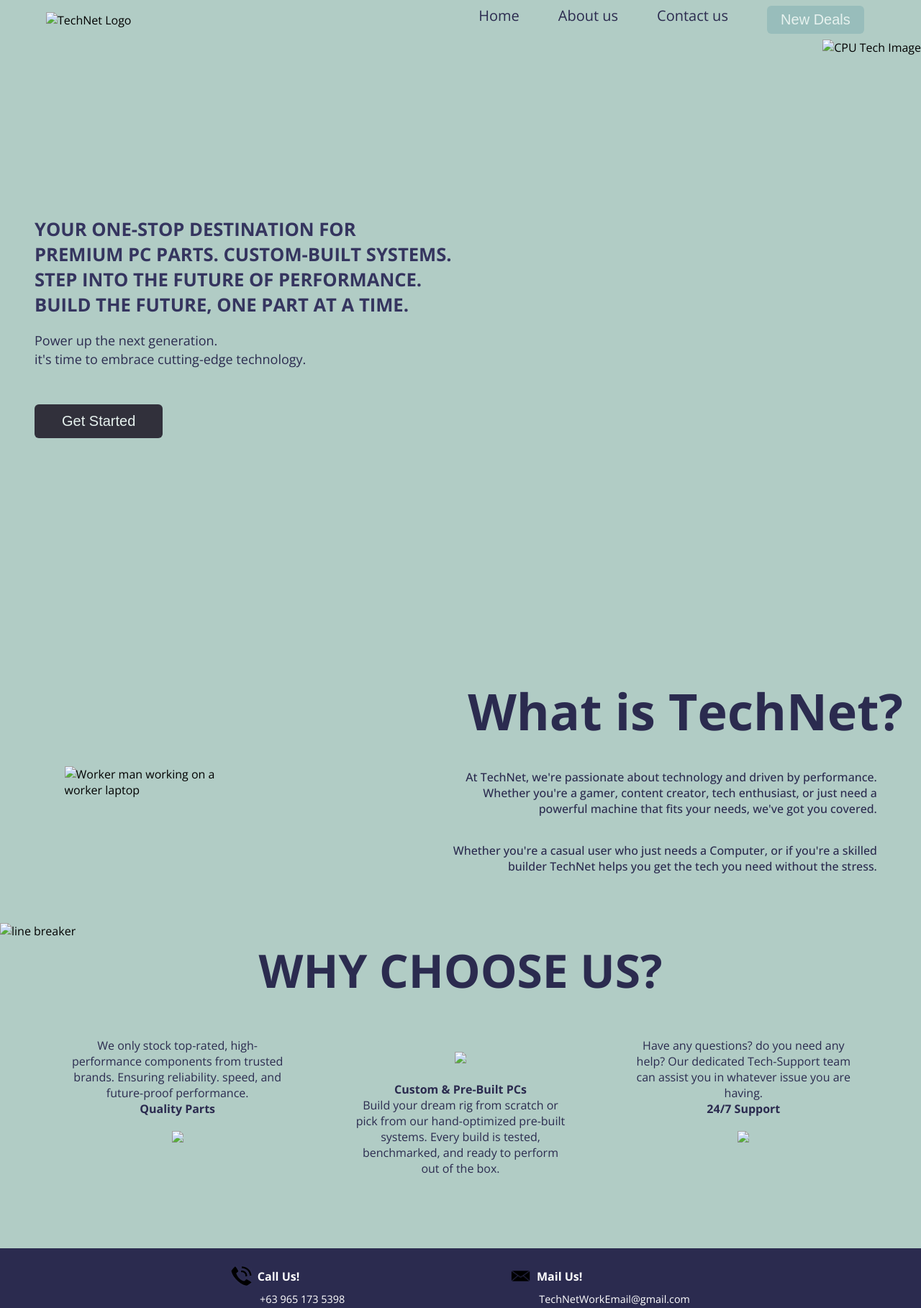
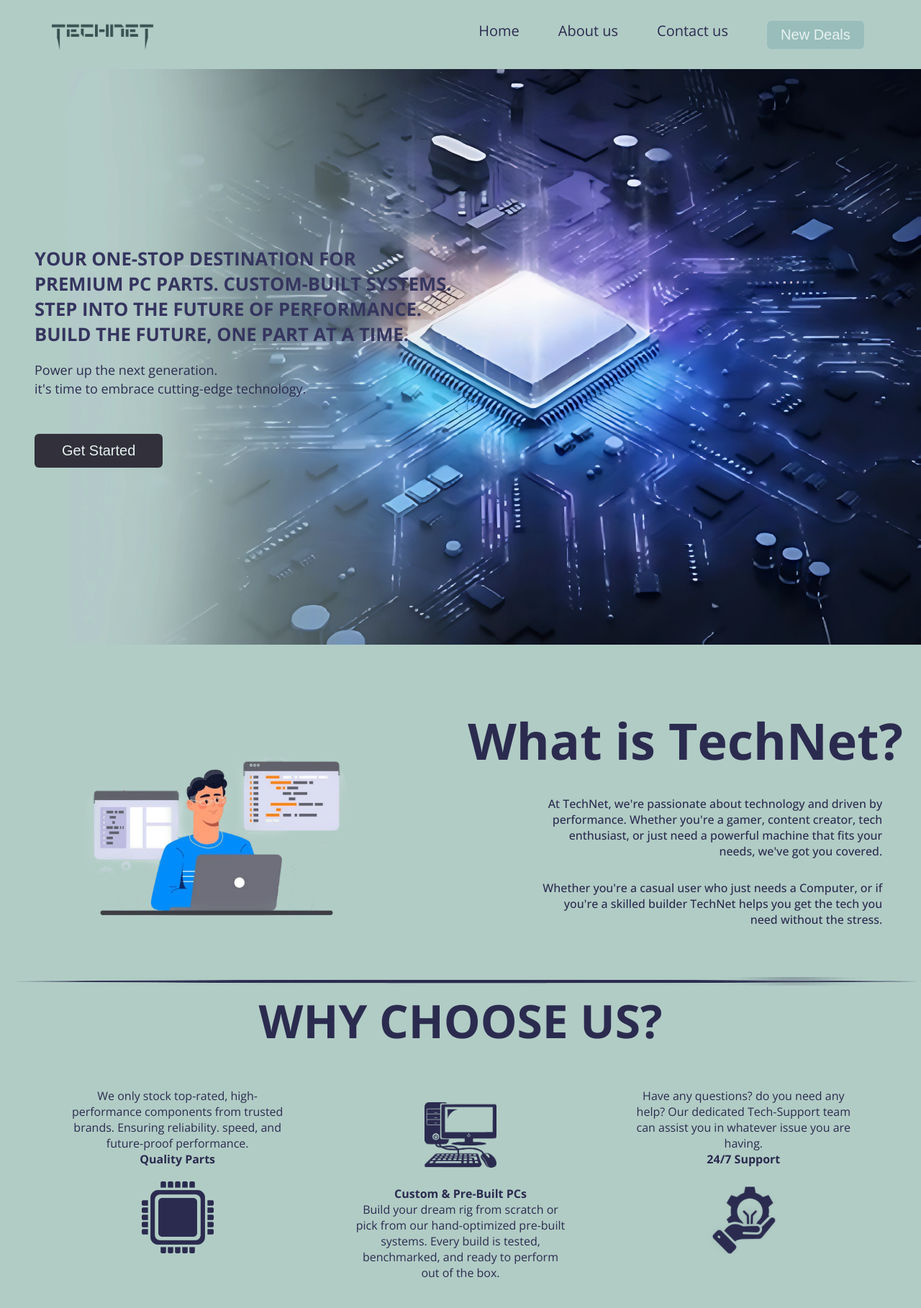
Before and after one commit to Bariso-Jian/TechNet, a plain HTML site: page index.html in a window 1280 px wide. Shown: the top 1818 px of the page at 72% size. Drawn offline with nearby package versions, Linux system fonts and the light colour scheme; a web font is replaced by a local one.

Commit message:
Update index.html

```diff
--- a/index.html
+++ b/index.html
@@ -19,12 +19,12 @@
 
 <body id="body1">
     <header>
-        <img class="logo" src="TechNet Logo.png" alt="TechNet Logo">
+        <img class="logo" src="TechNet-Logo.png" alt="TechNet Logo">
         <nav>
             <ul class="nav-links">
                 <li><a href="index.html">Home</a></li>
                 <li><a href="#aboutUs">About us</a></li>
-                <li><a href="Contact Us.html">Contact us</a></li>
+                <li><a href="Contact-Us.html">Contact us</a></li>
                 <li><a href="Shopping-page.html"><button>New Deals</button></a></li>
             </ul>
         </nav>
@@ -44,14 +44,14 @@
         </div>
 
         <div class="introImg">
-            <img src="extremely enhanced cpu background.webp" alt="CPU Tech Image">
-            <img src="Backup CPU background.webp" alt="Alternative CPU Tech Image" class="backupIMG">
+            <img src="extremely-enhanced-cpu-background.webp" alt="CPU Tech Image">
+            <img src="Backup-CPU-background.webp" alt="Alternative CPU Tech Image" class="backupIMG">
         </div>
     </section>
 
     <section class="infoSec">
         <div class="infoContainer">
-            <img src="Man working on laptop.webp" alt="Worker man working on a worker laptop">
+            <img src="Man-working-on-laptop.webp" alt="Worker man working on a worker laptop">
             <div class="infoText">
                 <h2>What is TechNet?</h2>
                 <p>At TechNet, we're passionate about
@@ -68,7 +68,7 @@
         </div>
     </section>
 
-    <img src="L i n e.png" alt="line breaker" class="line">
+    <img src="Line.png" alt="line breaker" class="line">
 
     <h3>WHY CHOOSE US?</h3>
 
@@ -76,11 +76,11 @@
         <div class="service">
             <p>We only stock top-rated, high-performance components from trusted brands. Ensuring reliability. speed, and future-proof performance.</p>
             <h4>Quality Parts</h4>
-            <img src="New CPU Vector.png">
+            <img src="New-CPU-Vector.png" alt="New CPU">
         </div>
 
         <div class="service">
-            <img src="PC Vector.png">
+            <img src="PC-Vector.png" alt="New PC">
             <h4>Custom & Pre-Built PCs</h4>
             <p>Build your dream rig from scratch or
                 pick from our hand-optimized pre-built systems. Every build is tested, benchmarked, and
@@ -90,7 +90,7 @@
         <div class="service">
             <p>Have any questions? do you need any help? Our dedicated Tech-Support team can assist you in whatever issue you are having.</p>
             <h4>24/7 Support</h4>
-            <img src="Contact Us Vector.webp">
+            <img src="Contact-Us-Vector.webp" alt="Contact ussy">
         </div>
     </section>
 
@@ -134,4 +134,5 @@
     </footer>
 </body>
 
+
 </html>
```
